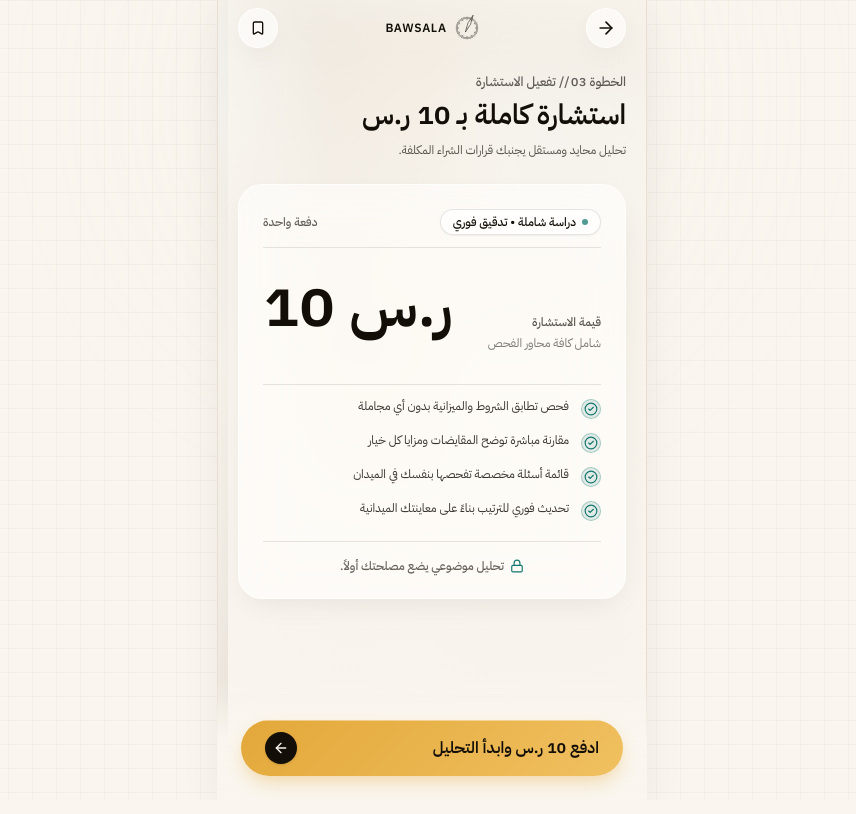
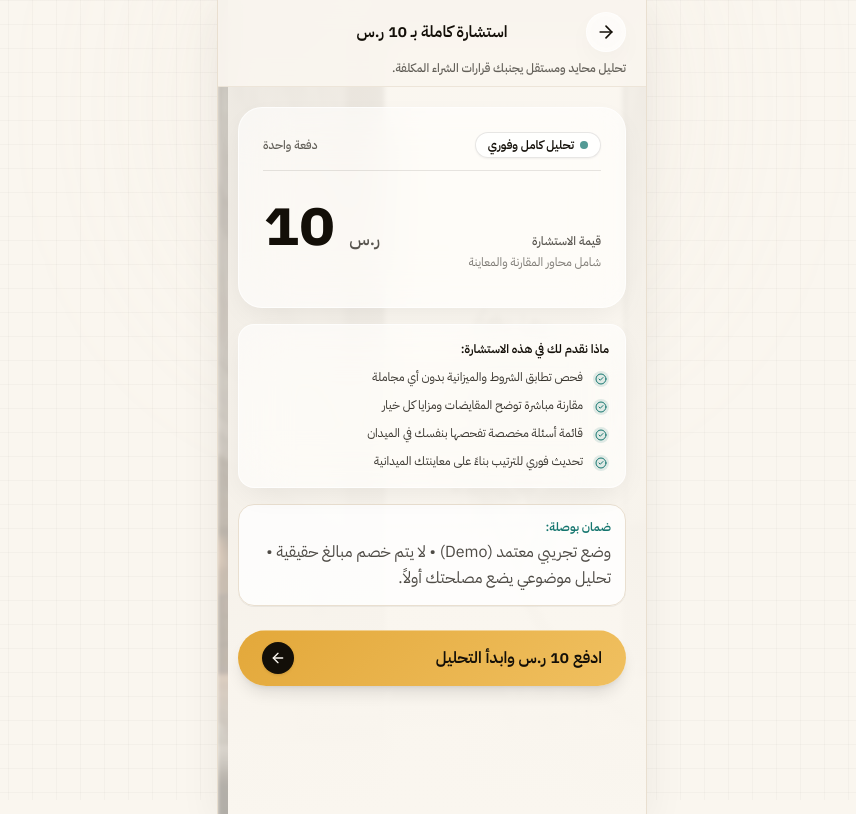
Before and after one commit to bawsala-project/bawsala-agar-app, a Next.js app: page /case/demo/checkout in a window 1280 px wide. Shown: the whole page, without its empty margins (208-1064 px from the left). Built offline with nearby package versions, Linux system fonts and the light colour scheme.

Commit message:
feat(checkout): reset /checkout screen per Part D specs

```diff
--- a/app/case/demo/checkout/page.tsx
+++ b/app/case/demo/checkout/page.tsx
@@ -3,192 +3,135 @@
 import React, { useState } from "react";
 import Image from "next/image";
 import { useRouter } from "next/navigation";
-import { motion, AnimatePresence } from "framer-motion";
-import { CheckCircle2, Lock, AlertTriangle, RotateCcw } from "lucide-react";
+import { CheckCircle2, ArrowRight } from "lucide-react";
 import { AppShell } from "@/components/layout/AppShell";
 import { PrimaryButton } from "@/components/ui/PrimaryButton";
 import { useAppStore } from "@/lib/store";
 import { COPY } from "@/lib/copy";
-import { BdiNumber } from "@/lib/format";
 
 export default function CheckoutPage() {
   const router = useRouter();
-  const { checkoutStatus, setCheckoutStatus } = useAppStore();
+  const { setCheckoutStatus } = useAppStore();
   const [isLoading, setIsLoading] = useState(false);
-
-  // Hidden key 'F' listener to toggle failed payment state
-  React.useEffect(() => {
-    const handleKeyDown = (e: KeyboardEvent) => {
-      if ((e.key === "f" || e.key === "F") && !e.metaKey && !e.ctrlKey) {
-        const tag = (e.target as HTMLElement)?.tagName?.toLowerCase();
-        if (tag !== "input" && tag !== "textarea") {
-          e.preventDefault();
-          setCheckoutStatus(checkoutStatus === "failed" ? "idle" : "failed");
-        }
-      }
-    };
-    window.addEventListener("keydown", handleKeyDown);
-    return () => window.removeEventListener("keydown", handleKeyDown);
-  }, [checkoutStatus, setCheckoutStatus]);
 
   const handlePay = () => {
     setIsLoading(true);
     setTimeout(() => {
       setIsLoading(false);
       setCheckoutStatus("success");
-      setTimeout(() => {
       router.push("/case/demo/analyzing");
-      }, 700);
-    }, 1800);
+    }, 1200);
   };
 
   return (
-    <AppShell hideTopBar={false} showStepper={false}>
-      {/* Blurred Interior Photo Background */}
+    <AppShell hideTopBar>
+      {/* Background Image: hero-home.jpg */}
       <div className="absolute inset-0 pointer-events-none z-0 overflow-hidden">
         <Image
-          src="/images/p1-living.jpg"
-          alt="Interior backdrop"
+          src="/images/hero-home.jpg"
+          alt="Architectural Backdrop"
           fill
           priority
           sizes="100vw"
-          className="object-cover object-center blur-[28px] opacity-25 scale-105"
+          className="object-cover object-center opacity-30 blur-[2px] scale-105"
         />
-        <div className="absolute inset-0 bg-gradient-to-b from-[#FAF6EF]/60 via-[#FAF6EF]/85 to-[#FAF6EF]" />
+        <div className="absolute inset-0 bg-gradient-to-b from-[#FAF6EF]/70 via-[#FAF6EF]/90 to-[#FAF6EF]" />
       </div>
 
-      <div className="relative z-10 px-5 pt-4 pb-28 flex-1 flex flex-col justify-between max-w-md mx-auto w-full" dir="rtl">
-        <div className="space-y-6">
       {/* Header */}
-          <div className="space-y-1.5 text-right">
-            <span className="eyebrow-caption text-[#130F08]/65 block font-medium">
-              الخطوة 03 // تفعيل الاستشارة
-            </span>
-            <h1 className="text-2xl md:text-[28px] font-semibold text-[#130F08]">
+      <header className="sticky top-0 z-40 w-full bg-[#FAF6EF]/92 backdrop-blur-md border-b border-[#E9DFD0]/70 px-4 sm:px-5 pt-3 pb-2.5 space-y-2" dir="rtl">
+        <div className="flex items-center justify-between">
+          <button
+            type="button"
+            onClick={() => router.back()}
+            className="w-10 h-10 rounded-full glass-light border border-[#130F08]/10 text-[#130F08] hover:bg-[#E9DFD0]/60 flex items-center justify-center transition-all cursor-pointer active:scale-95 shadow-xs"
+            aria-label="الرجوع للخلف"
+          >
+            <ArrowRight className="w-5 h-5 text-[#130F08]" />
+          </button>
+
+          {/* 1 Headline */}
+          <h1 className="text-base font-semibold text-[#130F08]">
             {COPY.checkout.title}
           </h1>
-            <p className="text-xs text-[#130F08]/70 leading-relaxed">
+
+          <div className="w-10 h-10" />
+        </div>
+
+        {/* 1 Supporting Line */}
+        <p className="text-xs text-[#130F08]/65 font-medium text-right">
           {COPY.checkout.subtitle}
         </p>
-          </div>
+      </header>
 
-          {/* Frosted Glass Summary Card */}
-          <motion.div
-            initial={{ opacity: 0, y: 16, scale: 0.98 }}
-            animate={{ opacity: 1, y: 0, scale: 1 }}
-            transition={{ delay: 0.08, duration: 0.5, ease: [0.22, 1, 0.36, 1] }}
-            className="p-6 rounded-3xl glass-light border border-[#130F08]/10 shadow-[0_16px_40px_rgba(19,15,8,0.06)] space-y-5 text-right relative overflow-hidden"
-          >
-            {/* Top row: Small Status Pill */}
+      {/* Main Body (Strictly Max 3 Content Blocks) */}
+      <div className="relative z-10 px-4 sm:px-5 pt-5 pb-32 flex-1 flex flex-col justify-between max-w-md mx-auto w-full" dir="rtl">
+        <div className="space-y-4">
+          {/* Content Block 1: Glass Summary Card with Large Price over hero-home.jpg */}
+          <div className="p-6 rounded-3xl glass-light border border-[#E9DFD0] shadow-sm space-y-4 text-right">
             <div className="flex items-center justify-between border-b border-[#130F08]/10 pb-3">
-              <span className="inline-flex items-center gap-1.5 px-3 py-1 rounded-full bg-white/70 text-[#130F08] border border-[#130F08]/10 text-xs font-medium shadow-xs">
-                <span className="w-1.5 h-1.5 rounded-full bg-[#14756E] animate-pulse" />
-                <span>دراسة شاملة • تدقيق فوري</span>
+              <span className="inline-flex items-center gap-1.5 px-3 py-1 rounded-full bg-white/80 text-[#130F08] border border-[#130F08]/10 text-xs font-semibold shadow-xs">
+                <span className="w-2 h-2 rounded-full bg-[#14756E] animate-pulse" />
+                <span>تحليل كامل وفوري</span>
               </span>
-
               <span className="text-xs text-[#130F08]/65 font-medium">
                 دفعة واحدة
               </span>
             </div>
 
-            {/* Big Price with Tabular Numerals wrapped in BdiNumber */}
+            {/* Price Large */}
             <div className="py-2 flex items-baseline justify-between">
               <div>
                 <span className="text-xs text-[#130F08]/70 block font-medium">
                   {COPY.checkout.priceLabel}
                 </span>
                 <span className="text-xs text-[#130F08]/55">
-                  شامل كافة محاور الفحص
+                  شامل محاور المقارنة والمعاينة
                 </span>
               </div>
-
-              <div className="flex items-baseline">
-                <BdiNumber
-                  value="10"
-                  unit="ر.س"
-                  className="text-5xl md:text-6xl font-semibold text-[#130F08] leading-none"
-                />
+              <bdi dir="ltr" className="text-5xl sm:text-6xl font-bold text-[#130F08] tabular-nums leading-none">
+                10 <span className="text-lg font-medium text-[#130F08]/70">ر.س</span>
+              </bdi>
             </div>
           </div>
 
-            {/* Features Included */}
-            <div className="pt-3 border-t border-[#130F08]/10 space-y-3">
+          {/* Content Block 2: Key Features Checklist */}
+          <div className="p-4 rounded-2xl glass-light border border-[#E9DFD0] space-y-3 shadow-2xs text-right">
+            <span className="text-xs font-semibold text-[#130F08] block">
+              {COPY.checkout.summaryTitle}
+            </span>
+            <div className="space-y-2.5">
               {COPY.checkout.features.map((feature, idx) => (
-                <div
-                  key={idx}
-                  className="flex items-start gap-3 text-xs text-[#130F08]/85 leading-relaxed font-normal"
-                >
-                  <div className="w-5 h-5 rounded-full bg-[#14756E]/12 border border-[#14756E]/30 flex items-center justify-center shrink-0 mt-0.5">
-                    <CheckCircle2 className="w-3.5 h-3.5 text-[#14756E]" />
+                <div key={idx} className="flex items-start gap-2.5 text-xs text-[#130F08]/85">
+                  <div className="w-4 h-4 rounded-full bg-[#14756E]/12 flex items-center justify-center shrink-0 mt-0.5">
+                    <CheckCircle2 className="w-3 h-3 text-[#14756E]" />
                   </div>
                   <span>{feature}</span>
                 </div>
               ))}
             </div>
+          </div>
 
-            {/* Error Banner if failed state triggered */}
-            <AnimatePresence>
-              {checkoutStatus === "failed" && (
-                <motion.div
-                  initial={{ opacity: 0, height: 0 }}
-                  animate={{ opacity: 1, height: "auto" }}
-                  exit={{ opacity: 0, height: 0 }}
-                  className="p-3.5 rounded-2xl bg-[#C2643A]/15 border border-[#C2643A]/40 flex items-center gap-2.5 text-xs text-[#130F08]"
-                >
-                  <AlertTriangle className="w-4 h-4 text-[#C2643A] shrink-0" />
-                  <div className="flex-1">
-                    <p className="font-semibold text-[#130F08]">تعثرت عملية السداد التجريبية</p>
-                    <p className="text-xs text-[#130F08]/70">
-                      يمكنك إعادة المحاولة مجدداً دون أي رسوم إضافية.
+          {/* Content Block 3: Guarantee & Demo Notice */}
+          <div className="p-3.5 rounded-2xl bg-white/80 border border-[#E9DFD0] text-xs text-[#130F08]/75 text-right space-y-1 shadow-2xs">
+            <span className="font-semibold text-[#14756E] block">
+              ضمان بوصلة:
+            </span>
+            <p className="leading-relaxed">
+              {COPY.checkout.paymentNote} • {COPY.checkout.guarantee}
             </p>
           </div>
-                  <button
-                    type="button"
-                    onClick={() => setCheckoutStatus("idle")}
-                    className="p-1.5 rounded-lg hover:bg-[#C2643A]/20 text-[#130F08] transition-colors cursor-pointer"
-                  >
-                    <RotateCcw className="w-4 h-4" />
-                  </button>
-                </motion.div>
-              )}
-            </AnimatePresence>
-
-            {/* Quiet Trust Note */}
-            <div className="pt-4 border-t border-[#130F08]/10 flex items-center justify-center gap-1.5 text-xs text-[#130F08]/65 font-medium">
-              <Lock className="w-3.5 h-3.5 text-[#14756E]" />
-              <span>{COPY.checkout.guarantee}</span>
-            </div>
-          </motion.div>
         </div>
 
-        {/* Sticky Action Footer: One Pill CTA (56px brass gradient fill, espresso label) */}
-        <div className="fixed bottom-0 inset-x-0 mx-auto max-w-[430px] p-6 bg-gradient-to-t from-[#FAF6EF] via-[#FAF6EF]/95 to-transparent pt-10 z-30 pointer-events-none">
-          <div className="pointer-events-auto">
-            {checkoutStatus === "success" ? (
-              <motion.div
-                initial={{ scale: 0.95, opacity: 0 }}
-                animate={{ scale: 1, opacity: 1 }}
-                className="w-full h-14 rounded-full bg-[#14756E] text-[#FAF6EF] font-semibold flex items-center justify-center gap-2 shadow-lg"
-              >
-                <CheckCircle2 className="w-5 h-5 text-[#FAF6EF]" />
-                <span className="text-sm">تم الدفع بنجاح • جاري التحليل</span>
-              </motion.div>
-            ) : (
+        {/* 1 Primary Brass CTA (min 48px height) */}
+        <div className="pt-6">
           <PrimaryButton
-                label={
-                  isLoading
-                    ? "جارٍ المعالجة..."
-                    : checkoutStatus === "failed"
-                    ? "إعادة محاولة الدفع (10 ر.س)"
-                    : COPY.checkout.cta
-                }
+            label={isLoading ? "جارٍ تفعيل الاستشارة..." : COPY.checkout.cta}
             onClick={handlePay}
             disabled={isLoading}
-                fullWidth
             size="56"
+            className="w-full shadow-lg"
           />
-            )}
-          </div>
         </div>
       </div>
     </AppShell>
```
Also changed, not shown: public/hero-home.jpg (added), public/images/hero-home.jpg (added). Lines whose indentation alone changed are shown as unchanged.
